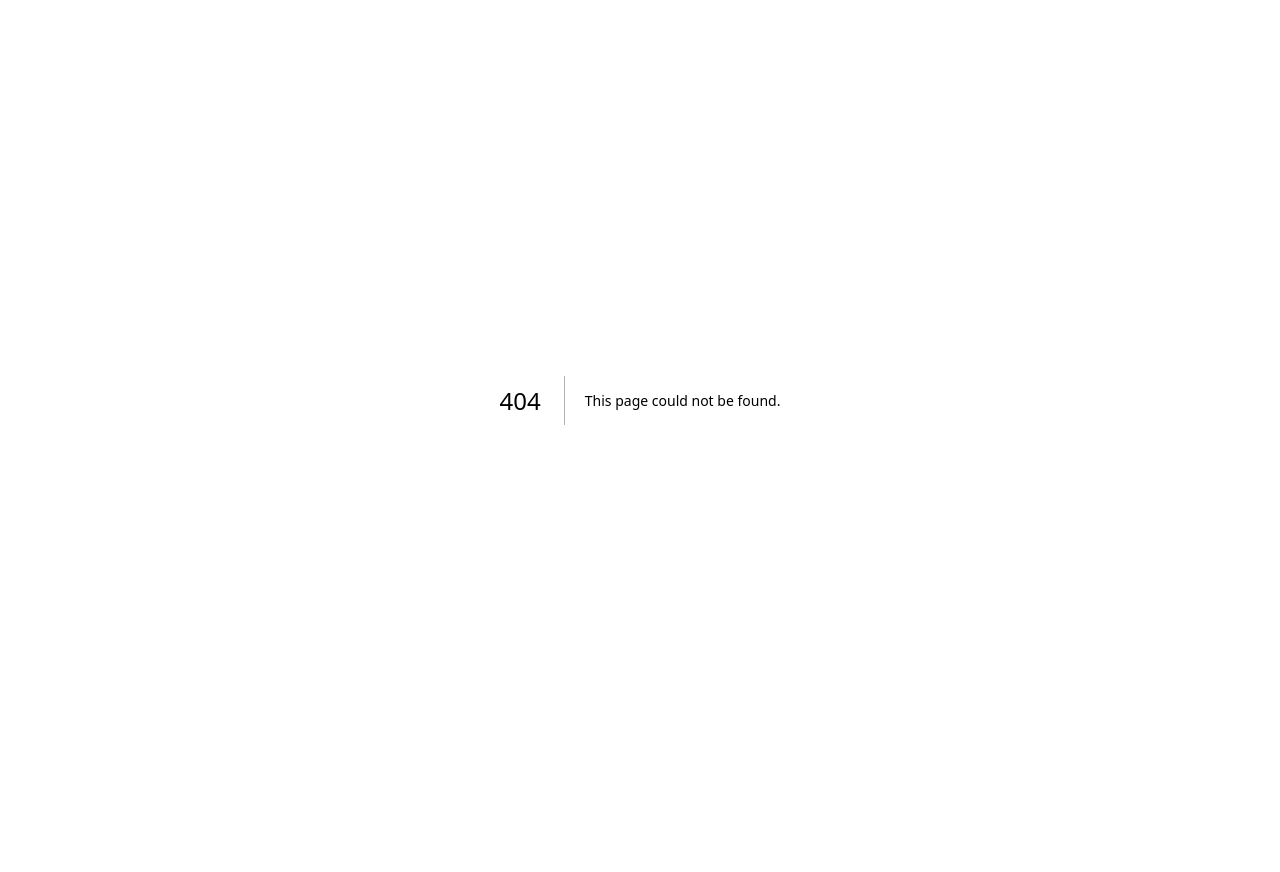
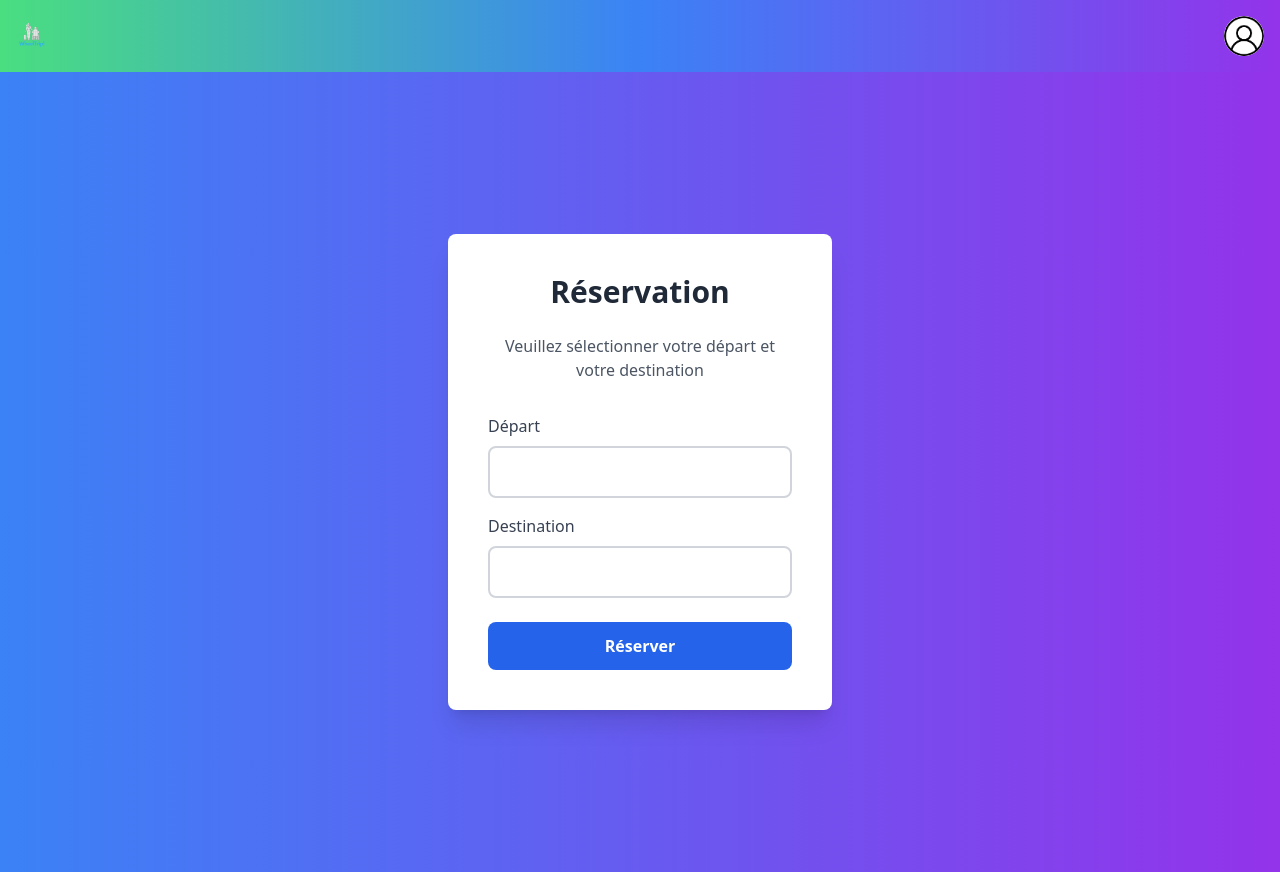
Before and after one commit to Team-SAE5A01/Wheeltrip-user, a Next.js app: page /reservation/reserver in a window 1280 px wide. Before the commit this address had no page. Before the commit the page ends 800 px from the top, so only its background shows below. Built offline with nearby package versions, Linux system fonts and the light colour scheme.

Commit message:
login page and reserver

```diff
--- a/src/app/auth/login/page.tsx
+++ b/src/app/auth/login/page.tsx
@@ -4,8 +4,10 @@ import { useState } from 'react';
 const LoginPage = () => {
   const [email, setEmail] = useState('');
   const [password, setPassword] = useState('');
+  const [rememberMe, setRememberMe] = useState(false); // State for "Remember Me"
   const [error, setError] = useState('');
 
+  // Handle form submission
   const handleSubmit = (e: React.FormEvent) => {
     e.preventDefault();
     // Here you can add your login logic (e.g., validation or API call)
@@ -15,6 +17,15 @@ const LoginPage = () => {
       setError('');
       // Handle the login (e.g., call your authentication API)
       console.log('Logging in with:', email, password);
+
+      // Store email and password in localStorage if "Remember Me" is checked
+      if (rememberMe) {
+        localStorage.setItem('email', email);
+        localStorage.setItem('password', password); // You may want to store only the email for security reasons
+      } else {
+        localStorage.removeItem('email');
+        localStorage.removeItem('password');
+      }
     }
   };
 
@@ -51,6 +62,17 @@ const LoginPage = () => {
             />
           </div>
 
+          <div className="flex items-center mb-6">
+            <input
+              type="checkbox"
+              id="rememberMe"
+              checked={rememberMe}
+              onChange={(e) => setRememberMe(e.target.checked)}
+              className="h-4 w-4 text-blue-600 border-gray-300 rounded"
+            />
+            <label htmlFor="rememberMe" className="ml-2 text-gray-700">Remember Me</label>
+          </div>
+
           <button
             type="submit"
             className="w-full py-3 bg-blue-600 text-white font-semibold rounded-lg hover:bg-blue-700 transition duration-200"
--- /dev/null
+++ b/src/app/reservation/reserver/page.tsx
@@ -0,0 +1,69 @@
+'use client';
+import { useState } from 'react';
+import Navbar from '../../Navbar';
+
+const ReservationPage = () => {
+  const [departure, setDeparture] = useState('');
+  const [destination, setDestination] = useState('');
+  const [error, setError] = useState('');
+
+  const handleSubmit = (e: React.FormEvent) => {
+    e.preventDefault();
+    if (departure === '' || destination === '') {
+      setError('Veuillez remplir tous les champs');
+    } else {
+      setError('');
+      // Logique de réservation ici
+      console.log(`Réservation effectuée de ${departure} à ${destination}`);
+    }
+  };
+
+  return (
+    <div>
+    <Navbar />
+    <div className="flex justify-center items-center min-h-screen bg-gradient-to-r from-blue-500 to-purple-600">
+      <div className="bg-white p-10 rounded-lg shadow-xl w-full max-w-sm">
+        <h2 className="text-3xl font-extrabold text-center text-gray-800 mb-6">Réservation</h2>
+        <p className="text-center text-gray-600 mb-8">Veuillez sélectionner votre départ et votre destination</p>
+
+        {error && <p className="text-red-500 text-sm text-center mb-4">{error}</p>}
+
+        <form onSubmit={handleSubmit}>
+          <div className="mb-4">
+            <label htmlFor="departure" className="block text-gray-700 font-medium">Départ</label>
+            <input
+              type="text"
+              id="departure"
+              value={departure}
+              onChange={(e) => setDeparture(e.target.value)}
+              className="w-full p-3 mt-2 border-2 border-gray-300 rounded-lg focus:outline-none focus:ring-2 focus:ring-blue-500"
+              required
+            />
+          </div>
+
+          <div className="mb-6">
+            <label htmlFor="destination" className="block text-gray-700 font-medium">Destination</label>
+            <input
+              type="text"
+              id="destination"
+              value={destination}
+              onChange={(e) => setDestination(e.target.value)}
+              className="w-full p-3 mt-2 border-2 border-gray-300 rounded-lg focus:outline-none focus:ring-2 focus:ring-blue-500"
+              required
+            />
+          </div>
+
+          <button
+            type="submit"
+            className="w-full py-3 bg-blue-600 text-white font-semibold rounded-lg hover:bg-blue-700 transition duration-200"
+          >
+            Réserver
+          </button>
+        </form>
+      </div>
+    </div>
+    </div>
+  );
+};
+
+export default ReservationPage;
```
